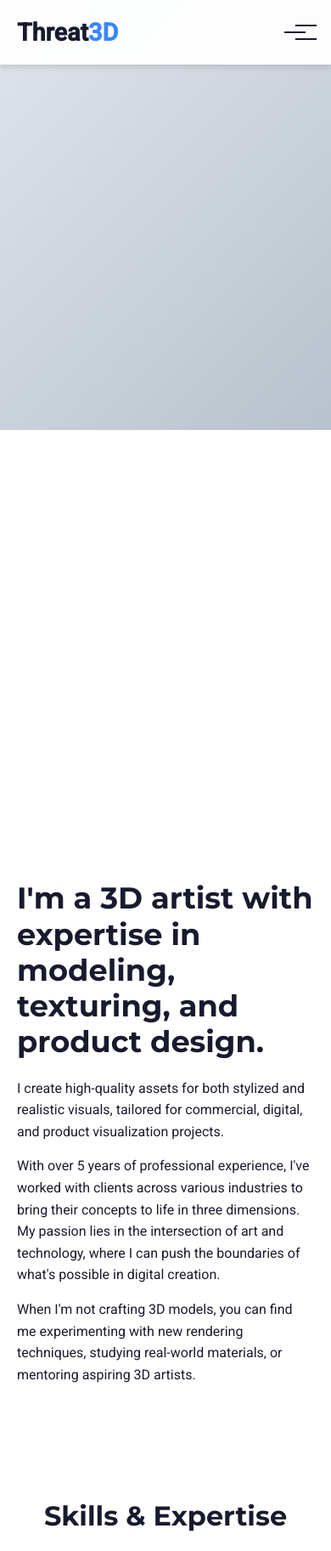
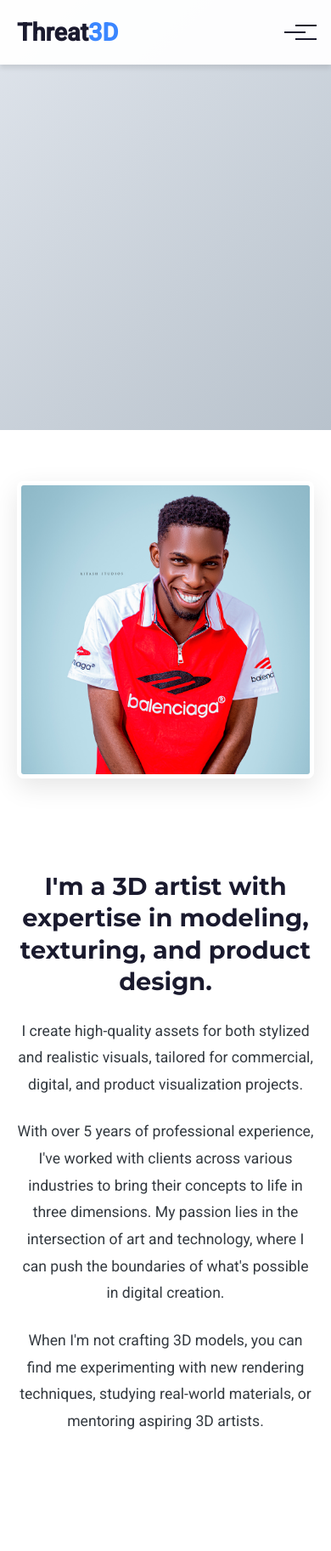
Before and after one commit to Threat001/Myportfolio, a PHP site: page /about.html in a window 390 px wide. Shown: the top 1825 px of the page at 85% size. Run offline with PHP 8.4, Linux system fonts and the light colour scheme.

Commit message:
Update styles.css

```diff
--- a/css/styles.css
+++ b/css/styles.css
@@ -410,46 +410,141 @@ ul {
   gap: 20px;
 }
 
-/* About Section */
+/* ====================== */
+/* Enhanced About Section */
+/* ====================== */
+.about-section {
+  background-color: #fff;
+  position: relative;
+  overflow: hidden;
+  padding: 100px 0;
+}
+
 .about-grid {
   display: grid;
   grid-template-columns: 1fr 1fr;
-  gap: 50px;
+  gap: 60px;
   align-items: center;
-}
-
-.about-content h2 {
-  font-size: 2.2rem;
-  margin-bottom: 20px;
-}
-
-.about-content p {
-  margin-bottom: 15px;
 }
 
 .about-image {
   position: relative;
-  height: 500px;
+  text-align: center;
+  z-index: 2;
 }
 
-.image-frame {
+.profile-image {
+  width: 100%;
+  max-width: 500px;
+  height: auto;
+  border-radius: var(--border-radius-lg);
+  box-shadow: var(--shadow-lg);
+  transition: all 0.4s cubic-bezier(0.175, 0.885, 0.32, 1.275);
+  transform-style: preserve-3d;
+  will-change: transform;
+  position: relative;
+  z-index: 2;
+  border: 8px solid #fff;
+}
+
+.profile-image:hover {
+  transform: scale(1.03) translateY(-5px);
+  box-shadow: 0 25px 50px rgba(0, 0, 0, 0.2);
+}
+
+.about-content {
+  position: relative;
+  z-index: 2;
+}
+
+.about-content h2 {
+  font-size: 2.5rem;
+  margin-bottom: 1.5rem;
+  color: var(--dark-color);
+  line-height: 1.3;
+}
+
+.about-content p {
+  font-size: 1.1rem;
+  margin-bottom: 1.5rem;
+  color: var(--dark-gray);
+  line-height: 1.8;
+}
+
+/* Decorative elements */
+.about-image::before {
+  content: '';
   position: absolute;
-  width: 100%;
-  height: 100%;
-  border: 10px solid var(--primary-color);
-  border-radius: var(--border-radius-md);
-  top: -20px;
-  left: -20px;
+  width: 150px;
+  height: 150px;
+  background-color: rgba(58, 134, 255, 0.1);
+  border-radius: 50%;
+  top: -50px;
+  left: -50px;
   z-index: 1;
 }
 
-.about-image img {
+.about-image::after {
+  content: '';
   position: absolute;
-  width: 100%;
-  height: 100%;
-  object-fit: cover;
-  border-radius: var(--border-radius-md);
-  z-index: 2;
+  width: 100px;
+  height: 100px;
+  border: 15px solid rgba(131, 56, 236, 0.1);
+  border-radius: 50%;
+  bottom: -30px;
+  right: -30px;
+  z-index: 1;
+}
+
+/* Mobile responsiveness */
+@media (max-width: 992px) {
+  .about-grid {
+    gap: 40px;
+  }
+
+  .about-content h2 {
+    font-size: 2.2rem;
+  }
+}
+
+@media (max-width: 768px) {
+  .about-grid {
+    grid-template-columns: 1fr;
+    gap: 30px;
+  }
+
+  .about-image {
+    order: -1;
+    margin-bottom: 30px;
+  }
+
+  .profile-image {
+    max-width: 400px;
+  }
+
+  .about-content h2 {
+    font-size: 2rem;
+    text-align: center;
+  }
+
+  .about-content p {
+    text-align: center;
+  }
+
+  .about-image::before,
+  .about-image::after {
+    display: none;
+  }
+}
+
+@media (max-width: 576px) {
+  .profile-image {
+    border-width: 5px;
+  }
+
+  .about-content h2 {
+    font-size: 1.8rem;
+  }
 }
 
 /* Skills Section */
@@ -938,14 +1033,8 @@ ul {
 
 /* Responsive Styles */
 @media (max-width: 992px) {
-  .about-grid,
   .contact-grid {
       grid-template-columns: 1fr;
-  }
-
-  .about-image {
-      height: 400px;
-      order: -1;
   }
 
   .modal-content {
@@ -1036,4 +1125,4 @@ ul {
   .social-links {
       grid-template-columns: 1fr;
   }
-}
+    }
```
